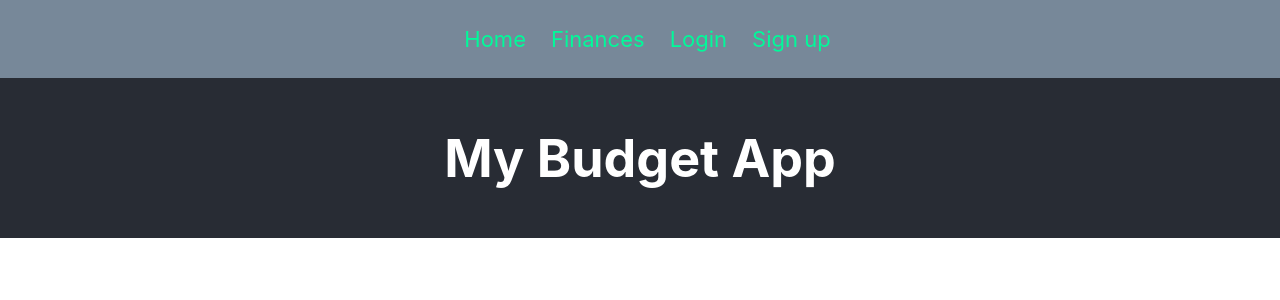
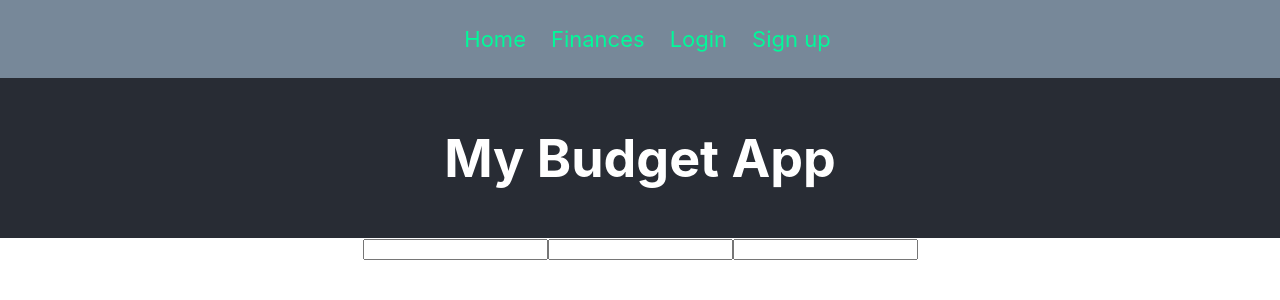
Before and after one commit to enzostat/mybudgetapp-client, a React (Create React App) app: page /update in a window 1280 px wide. Shown: the top 300 px of the page. Built offline with nearby package versions, Linux system fonts and the light colour scheme.

Commit message:
implementing updates

```diff
--- a/src/Content/Auth/Content.js
+++ b/src/Content/Auth/Content.js
@@ -7,6 +7,7 @@ import Signup from './Signup'
 import Finance from '../Pages/Finances'
 import Budget from '../Pages/Budget'
 import StartBudget from '../Pages/StartBudget'
+import Update from '../Pages/Update'
 
 const Content = props => {
     return(
@@ -30,6 +31,9 @@ const Content = props => {
             <Route path="/startbudget" render={
                 () => <StartBudget user={props.user} updateUser={props.updateUser} />
             } />
+            <Route path="/update" render={
+                ()=> <Update user={props.user} budget={props.budget} updateUser={props.updateUser} />
+            } />
         </div>
     )
 }
--- a/src/Content/Pages/Budget.js
+++ b/src/Content/Pages/Budget.js
@@ -13,7 +13,7 @@ class Budget extends React.Component {
         redirect: false,
         amount: 0,
         incidentals: [],
-        category: "housing",
+        category: "groceries",
         resultObj: {},
         categories: ['groceries', 'bills',  'personal', 'debt/savings', 'entertainment', 'other']
     }
--- a/src/Content/Pages/Finances.js
+++ b/src/Content/Pages/Finances.js
@@ -13,12 +13,12 @@ class Finance extends React.Component {
             update: false,
             total: 0,
             categories: ['groceries', 'bills',  'personal', 'debt/savings', 'entertainment', 'other'],
-            groceries: [],
-            bills: [],
-            personal: [],
-            debt: [],
-            entertainment: [],
-            other: []
+            groceries: 0,
+            bills: 0,
+            personal: 0,
+            debt: 0,
+            entertainment: 0,
+            other: 0
         }
     }
 
@@ -98,7 +98,7 @@ class Finance extends React.Component {
                 <h3>Monthly Savings:</h3>
                 <p>{this.state.stuff.savings}</p>
 
-                <button>Update Your Finances</button>
+                <Link to="/update"><button>Update Your Finances</button></Link>
 
                 <Link to="/budget"><button>This Month's Finances</button></Link>
 
--- a/src/Content/Pages/StartBudget.js
+++ b/src/Content/Pages/StartBudget.js
@@ -53,7 +53,8 @@ class StartBudget extends React.Component {
         let temp = []
         let object = {
             name: this.state.name,
-            amount: this.state.amount
+            amount: this.state.amount,
+            category: this.state.category
         }
         temp = [...this.state.monthlies]
         temp.push(object)
--- /dev/null
+++ b/src/Content/Pages/Update.js
@@ -0,0 +1,38 @@
+import React from 'react'
+
+class Update extends React.Component {
+    constructor(props) {
+        super(props)
+        this.state={
+            monthlies: [],
+            salary: 0,
+            rent: 0,
+            savings: 0,
+            incidentals: []
+        }
+    }
+
+    handleSubmit = e => {
+        e.preventDefault()
+        console.log('clicked')
+    }
+
+    handleChange = e => {
+        console.log(e.target.value)
+        this.setState({[e.target.name]: e.target.value})
+    }
+
+    render() {
+        return (
+            <div>
+                <form onSubmit={this.handleSubmit}>
+                    <input name="salary" onChange={this.handleChange} value={this.props.budget.salary} />
+                    <input name="rent" onChange={this.handleChange} value={this.props.budget.salary} />
+                    <input name="savings" onChange={this.handleChange} value={this.props.budget.salary} />
+                </form>
+            </div>
+        )
+    }
+}
+
+export default Update
```
